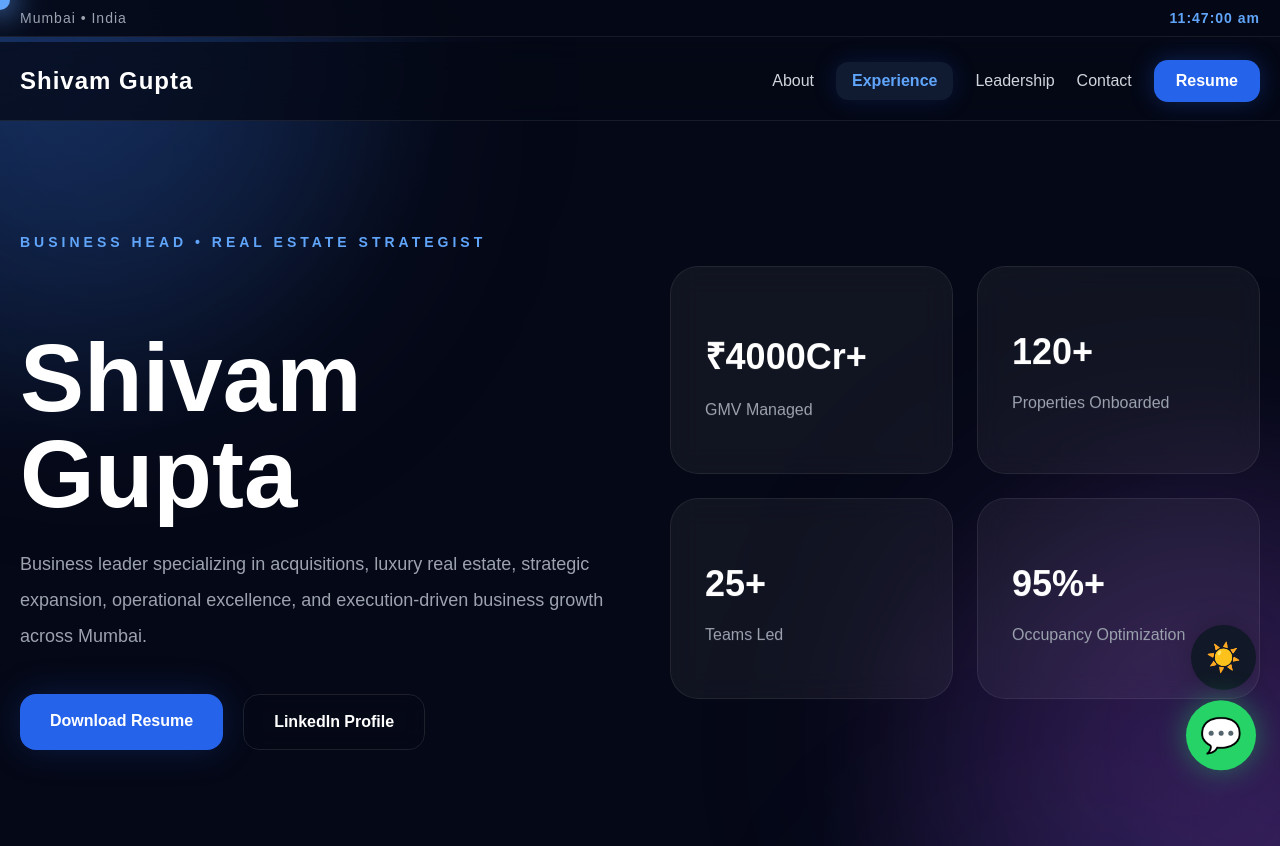
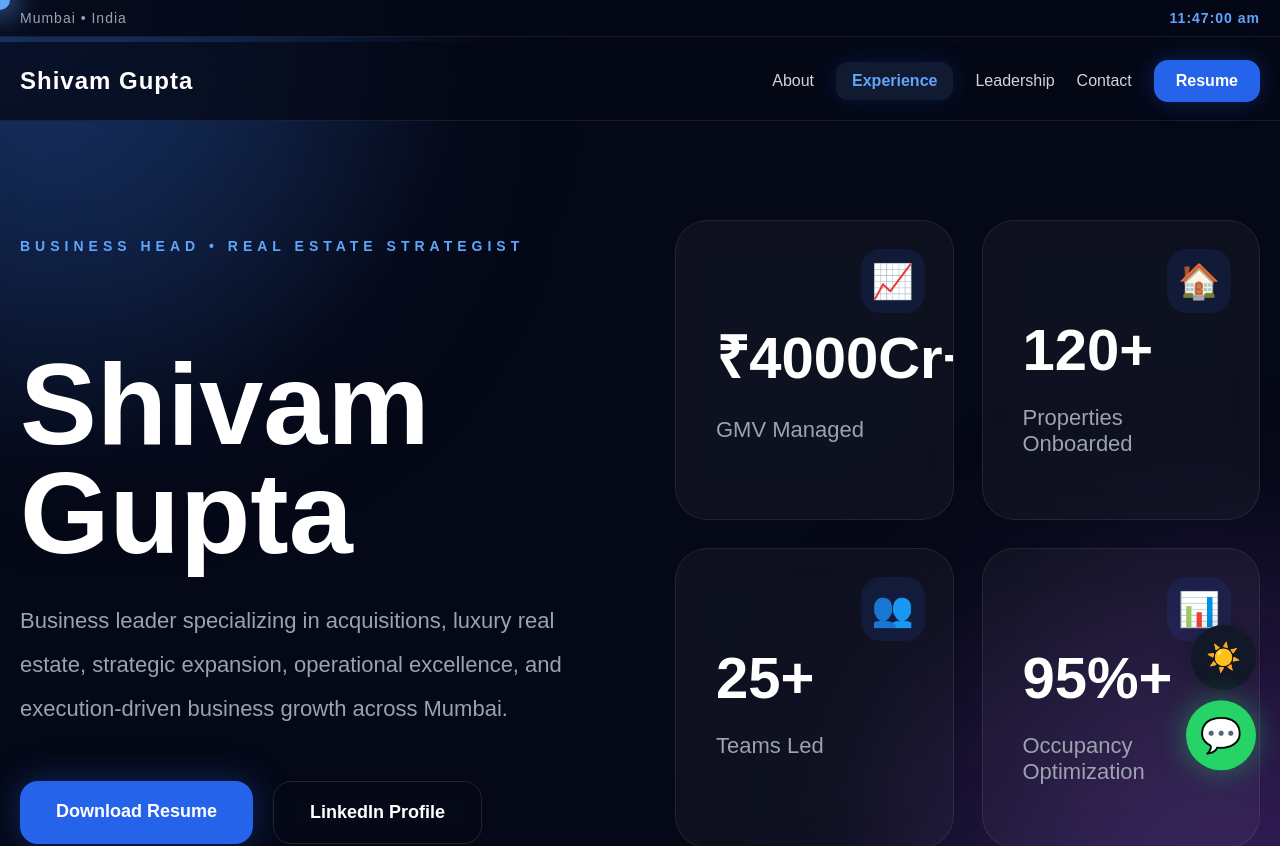
Before and after one commit to shivamgupta95/shivam-portfolio, a Next.js app: page / in a window 1280 px wide. Shown: the top 846 px of the page. Built offline with nearby package versions, Linux system fonts and the light colour scheme.

Commit message:
premium hero cards

```diff
--- a/components/Hero.tsx
+++ b/components/Hero.tsx
@@ -76,8 +76,6 @@ export default function Hero() {
 
           borderRadius: "50%",
 
-          animation: "floating 8s ease-in-out infinite",
-
           transition: "0.2s",
         }}
       />
@@ -101,15 +99,13 @@ export default function Hero() {
 
           borderRadius: "50%",
 
-          animation: "floating 10s ease-in-out infinite",
-
           transition: "0.2s",
         }}
       />
 
       <div
         style={{
-          maxWidth: "1300px",
+          maxWidth: "1400px",
 
           width: "100%",
 
@@ -118,7 +114,7 @@ export default function Hero() {
           gridTemplateColumns:
             "repeat(auto-fit,minmax(320px,1fr))",
 
-          gap: "60px",
+          gap: "70px",
 
           alignItems: "center",
 
@@ -128,7 +124,7 @@ export default function Hero() {
         }}
       >
 
-        {/* LEFT */}
+        {/* LEFT SIDE */}
         <div>
 
           <p
@@ -137,13 +133,13 @@ export default function Hero() {
 
               textTransform: "uppercase",
 
-              letterSpacing: "4px",
+              letterSpacing: "5px",
 
-              marginBottom: "18px",
+              marginBottom: "22px",
 
               fontSize: "14px",
 
-              fontWeight: "600",
+              fontWeight: "700",
             }}
           >
             Business Head • Real Estate Strategist
@@ -151,11 +147,11 @@ export default function Hero() {
 
           <h1
             style={{
-              fontSize: "clamp(52px,8vw,96px)",
+              fontSize: "clamp(70px,9vw,120px)",
 
-              lineHeight: "1",
+              lineHeight: "0.95",
 
-              marginBottom: "24px",
+              marginBottom: "30px",
 
               fontWeight: "800",
             }}
@@ -171,11 +167,11 @@ export default function Hero() {
 
               lineHeight: "2",
 
-              fontSize: "18px",
+              fontSize: "22px",
 
-              maxWidth: "650px",
+              maxWidth: "760px",
 
-              marginBottom: "40px",
+              marginBottom: "50px",
             }}
           >
             Business leader specializing in acquisitions,
@@ -203,43 +199,45 @@ export default function Hero() {
               style={{
                 background: "#2563EB",
 
-                padding: "18px 30px",
+                padding: "20px 36px",
 
-                borderRadius: "16px",
+                borderRadius: "18px",
 
                 color: "white",
 
                 textDecoration: "none",
 
-                fontWeight: "600",
+                fontWeight: "700",
+
+                fontSize: "18px",
 
                 boxShadow:
-                  "0 0 30px rgba(37,99,235,0.35)",
-
-                animation: "glowPulse 3s infinite",
+                  "0 0 35px rgba(37,99,235,0.35)",
               }}
             >
               Download Resume
             </a>
 
             <a
-              href="https://www.linkedin.com/in/shivam-gupta-a86963285"
+              href="https://www.linkedin.com"
 
               target="_blank"
 
               style={{
                 border:
-                  "1px solid rgba(255,255,255,0.1)",
+                  "1px solid rgba(255,255,255,0.12)",
 
-                padding: "18px 30px",
+                padding: "20px 36px",
 
-                borderRadius: "16px",
+                borderRadius: "18px",
 
                 color: "white",
 
                 textDecoration: "none",
 
-                fontWeight: "600",
+                fontWeight: "700",
+
+                fontSize: "18px",
 
                 backdropFilter: "blur(12px)",
               }}
@@ -251,86 +249,236 @@ export default function Hero() {
 
         </div>
 
-        {/* RIGHT */}
+        {/* RIGHT SIDE */}
         <div
           style={{
             display: "grid",
 
-            gridTemplateColumns: "repeat(2,1fr)",
+            gridTemplateColumns: "1fr 1fr",
 
-            gap: "24px",
+            gap: "28px",
           }}
         >
 
-          {[
-            {
-              number: "₹4000Cr+",
-              label: "GMV Managed",
-            },
-
-            {
-              number: "120+",
-              label: "Properties Onboarded",
-            },
-
-            {
-              number: "25+",
-              label: "Teams Led",
-            },
-
-            {
-              number: "95%+",
-              label: "Occupancy Optimization",
-            },
-
-          ].map((item, index) => (
-
+          {/* CARD 1 */}
           <div
-              key={index}
-
             style={{
-                background:
-                  "rgba(255,255,255,0.05)",
-
-                border:
-                  "1px solid rgba(255,255,255,0.08)",
-
-                borderRadius: "28px",
-
-                padding: "34px",
-
-                backdropFilter: "blur(14px)",
-
-                transition: "0.35s",
-
-                animation:
-                  "floating 6s ease-in-out infinite",
+              background: "rgba(255,255,255,0.04)",
+              border: "1px solid rgba(255,255,255,0.08)",
+              borderRadius: "32px",
+              padding: "40px",
+              minHeight: "230px",
+              position: "relative",
+              overflow: "hidden",
+              backdropFilter: "blur(20px)",
             }}
           >
 
-              <h2
+            <div
               style={{
-                  fontSize: "36px",
-
-                  marginBottom: "14px",
+                position: "absolute",
+                top: "28px",
+                right: "28px",
+                width: "64px",
+                height: "64px",
+                borderRadius: "20px",
+                background: "rgba(37,99,235,0.12)",
+                display: "flex",
+                alignItems: "center",
+                justifyContent: "center",
+                color: "#3B82F6",
+                fontSize: "34px",
               }}
             >
-                {item.number}
-              </h2>
+              📈
+            </div>
+
+            <h3
+              style={{
+                fontSize: "58px",
+                marginBottom: "16px",
+                marginTop: "55px",
+                fontWeight: "700",
+              }}
+            >
+              ₹4000Cr+
+            </h3>
 
             <p
               style={{
                 color: "#9CA3AF",
-
-                  lineHeight: "1.7",
+                fontSize: "22px",
               }}
             >
-                {item.label}
+              GMV Managed
             </p>
 
           </div>
 
-          ))}
+          {/* CARD 2 */}
+          <div
+            style={{
+              background: "rgba(255,255,255,0.04)",
+              border: "1px solid rgba(255,255,255,0.08)",
+              borderRadius: "32px",
+              padding: "40px",
+              minHeight: "230px",
+              position: "relative",
+              overflow: "hidden",
+              backdropFilter: "blur(20px)",
+            }}
+          >
+
+            <div
+              style={{
+                position: "absolute",
+                top: "28px",
+                right: "28px",
+                width: "64px",
+                height: "64px",
+                borderRadius: "20px",
+                background: "rgba(37,99,235,0.12)",
+                display: "flex",
+                alignItems: "center",
+                justifyContent: "center",
+                color: "#3B82F6",
+                fontSize: "34px",
+              }}
+            >
+              🏠
+            </div>
+
+            <h3
+              style={{
+                fontSize: "58px",
+                marginBottom: "16px",
+                marginTop: "55px",
+                fontWeight: "700",
+              }}
+            >
+              120+
+            </h3>
+
+            <p
+              style={{
+                color: "#9CA3AF",
+                fontSize: "22px",
+              }}
+            >
+              Properties Onboarded
+            </p>
+
+          </div>
+
+          {/* CARD 3 */}
+          <div
+            style={{
+              background: "rgba(255,255,255,0.04)",
+              border: "1px solid rgba(255,255,255,0.08)",
+              borderRadius: "32px",
+              padding: "40px",
+              minHeight: "230px",
+              position: "relative",
+              overflow: "hidden",
+              backdropFilter: "blur(20px)",
+            }}
+          >
+
+            <div
+              style={{
+                position: "absolute",
+                top: "28px",
+                right: "28px",
+                width: "64px",
+                height: "64px",
+                borderRadius: "20px",
+                background: "rgba(37,99,235,0.12)",
+                display: "flex",
+                alignItems: "center",
+                justifyContent: "center",
+                color: "#3B82F6",
+                fontSize: "34px",
+              }}
+            >
+              👥
+            </div>
+
+            <h3
+              style={{
+                fontSize: "58px",
+                marginBottom: "16px",
+                marginTop: "55px",
+                fontWeight: "700",
+              }}
+            >
+              25+
+            </h3>
+
+            <p
+              style={{
+                color: "#9CA3AF",
+                fontSize: "22px",
+              }}
+            >
+              Teams Led
+            </p>
+
+          </div>
+
+          {/* CARD 4 */}
+          <div
+            style={{
+              background: "rgba(255,255,255,0.04)",
+              border: "1px solid rgba(255,255,255,0.08)",
+              borderRadius: "32px",
+              padding: "40px",
+              minHeight: "230px",
+              position: "relative",
+              overflow: "hidden",
+              backdropFilter: "blur(20px)",
+            }}
+          >
+
+            <div
+              style={{
+                position: "absolute",
+                top: "28px",
+                right: "28px",
+                width: "64px",
+                height: "64px",
+                borderRadius: "20px",
+                background: "rgba(37,99,235,0.12)",
+                display: "flex",
+                alignItems: "center",
+                justifyContent: "center",
+                color: "#3B82F6",
+                fontSize: "34px",
+              }}
+            >
+              📊
+            </div>
+
+            <h3
+              style={{
+                fontSize: "58px",
+                marginBottom: "16px",
+                marginTop: "55px",
+                fontWeight: "700",
+              }}
+            >
+              95%+
+            </h3>
+
+            <p
+              style={{
+                color: "#9CA3AF",
+                fontSize: "22px",
+              }}
+            >
+              Occupancy Optimization
+            </p>
+
+          </div>
 
         </div>
 
```
Lines whose indentation alone changed are shown as unchanged.
